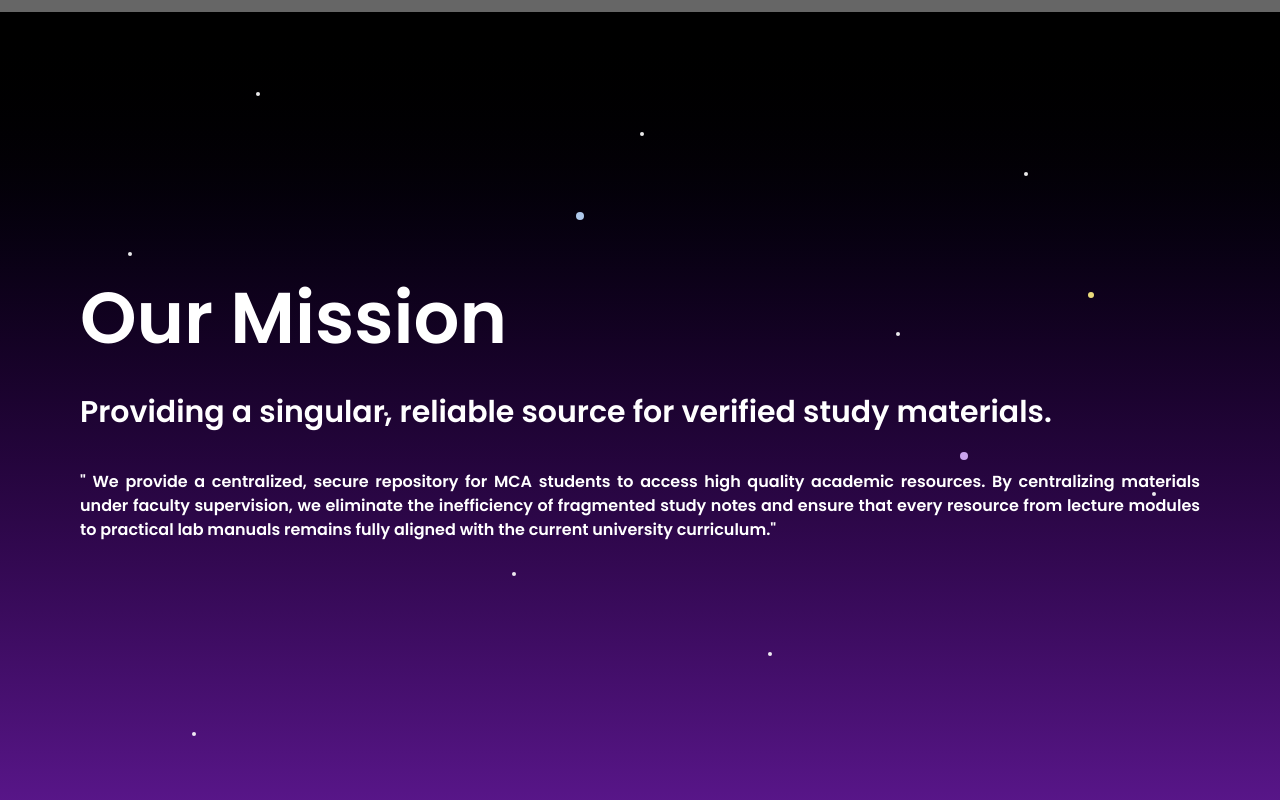
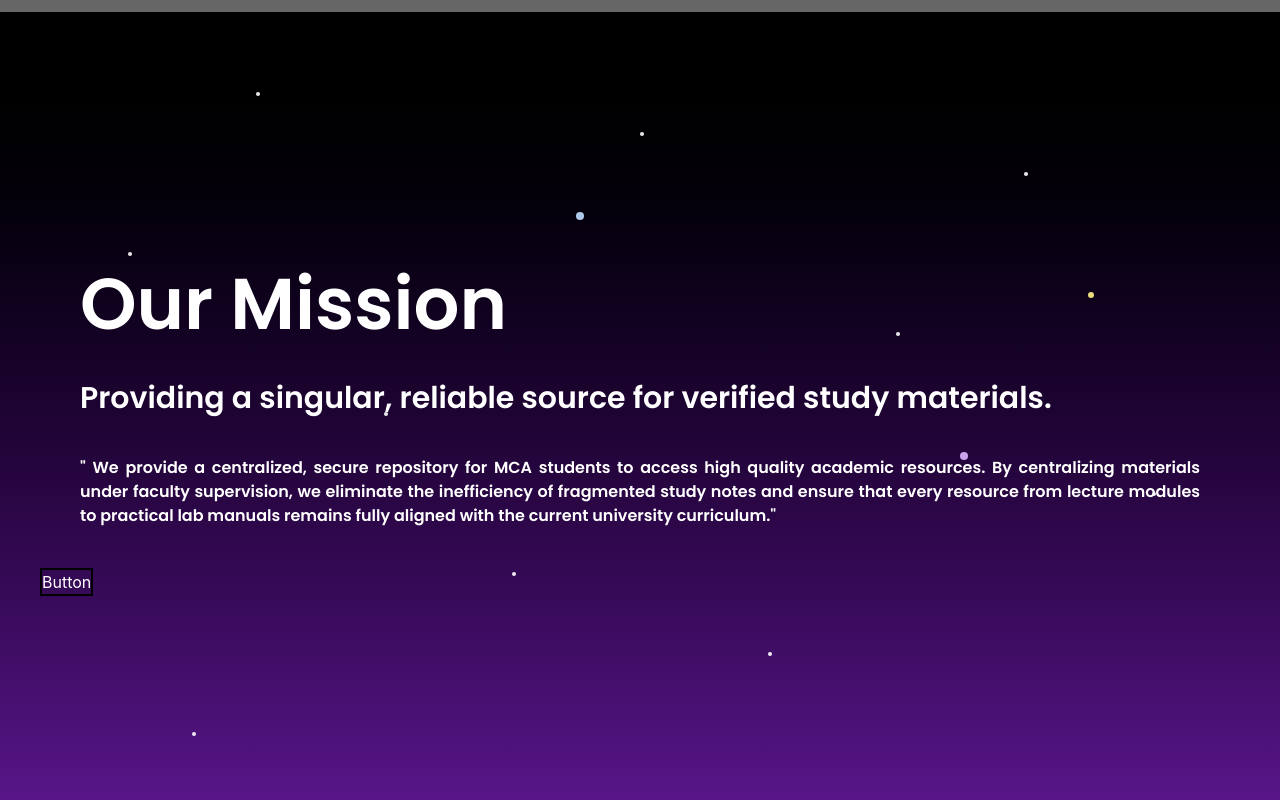
Before and after one commit to ANSHUMANMOREY7/Notes-Store, a React (Vite) app in the folder client/: page / in a window 1280 px wide. Shown: the part 788-1588 px from the top of the page. Built offline with nearby package versions, Linux system fonts and the light colour scheme; grey boxes are pictures that could not be loaded.

Commit message:
button added

```diff
--- /dev/null
+++ b/client/src/components/Navbar/Buttons/Button.css
@@ -0,0 +1,3 @@
+.button{
+    border: 2px solid black ;
+}
--- /dev/null
+++ b/client/src/components/Navbar/Buttons/Button.jsx
@@ -0,0 +1,14 @@
+import { memo } from 'react';
+import './Button.css';
+const Button = () => {
+  return (
+    <div>
+        <div>
+      <h2 className='button'>Button</h2>
+
+        </div>
+    </div>
+  );
+};
+
+export default memo(Button);
--- a/client/src/pages/Home/HomeBottomText.jsx
+++ b/client/src/pages/Home/HomeBottomText.jsx
@@ -1,5 +1,5 @@
 import { memo } from 'react';
-
+import Button from '../../components/Navbar/Buttons/Button';
 const HomeBottomText = () => {
   return (
     <div className='w-screen h-screen bg-gradient-to-b from-black to-purple-900 text-white p-10 flex flex-col justify-center items-start relative overflow-hidden'>
@@ -27,7 +27,9 @@ const HomeBottomText = () => {
       <div className='font-[font1] px-10 py-10 text-1xl text-justify'>
        <p>" We provide a centralized, secure repository for MCA students to access high quality academic resources. By centralizing materials under faculty supervision, we eliminate the inefficiency of fragmented study notes and ensure that every resource from lecture modules to practical lab manuals remains fully aligned with the current university curriculum."</p>
       </div>
+     <Button />
     </div>
+
   );
 };
 
```
